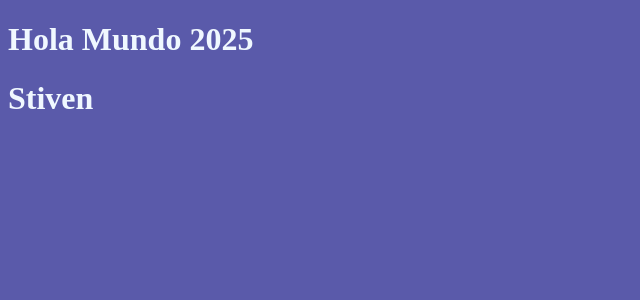
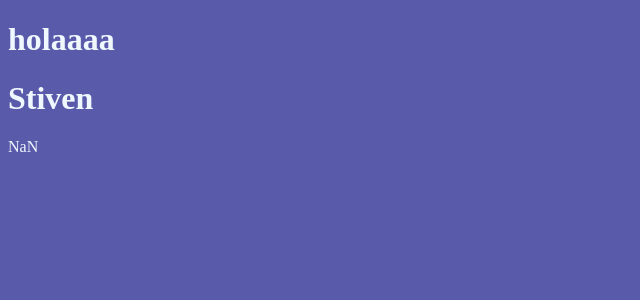
Before and after one commit to codestiven/React-De-cero-a-experto---Hooks-y-MERN--, a React (Vite) app in the folder 03-counter-app-vite/: page / in a window 1280 px wide. Shown: the top 300 px of the page, without its empty margins (0-640 px from the left). Built offline with nearby package versions, Linux system fonts and the light colour scheme.

Commit message:
42. Comunicación entre componentes - Props

```diff
--- a/03-counter-app-vite/src/FistApp.jsx
+++ b/03-counter-app-vite/src/FistApp.jsx
@@ -5,12 +5,15 @@ const getsaludo = () => {
   return `Hola Mundo ${new Date().getFullYear()}`
 }
 
-const FistApp = () => {
+const FistApp = ( {title , numero } ) => {
 
   return (
     <>
-      <h1>{getsaludo()}</h1>
+      <h1>{title}</h1>
       <h1>Stiven</h1>
+      <p> {numero + 1} </p>
+
+
     </>
   )
 }
--- a/03-counter-app-vite/src/main.jsx
+++ b/03-counter-app-vite/src/main.jsx
@@ -9,4 +9,4 @@ import './Style.css';
 
 
 
-ReactDOM.createRoot(document.getElementById('root')).render(<FistApp />);
+ReactDOM.createRoot(document.getElementById('root')).render(<FistApp title = "holaaaa" />);
```
